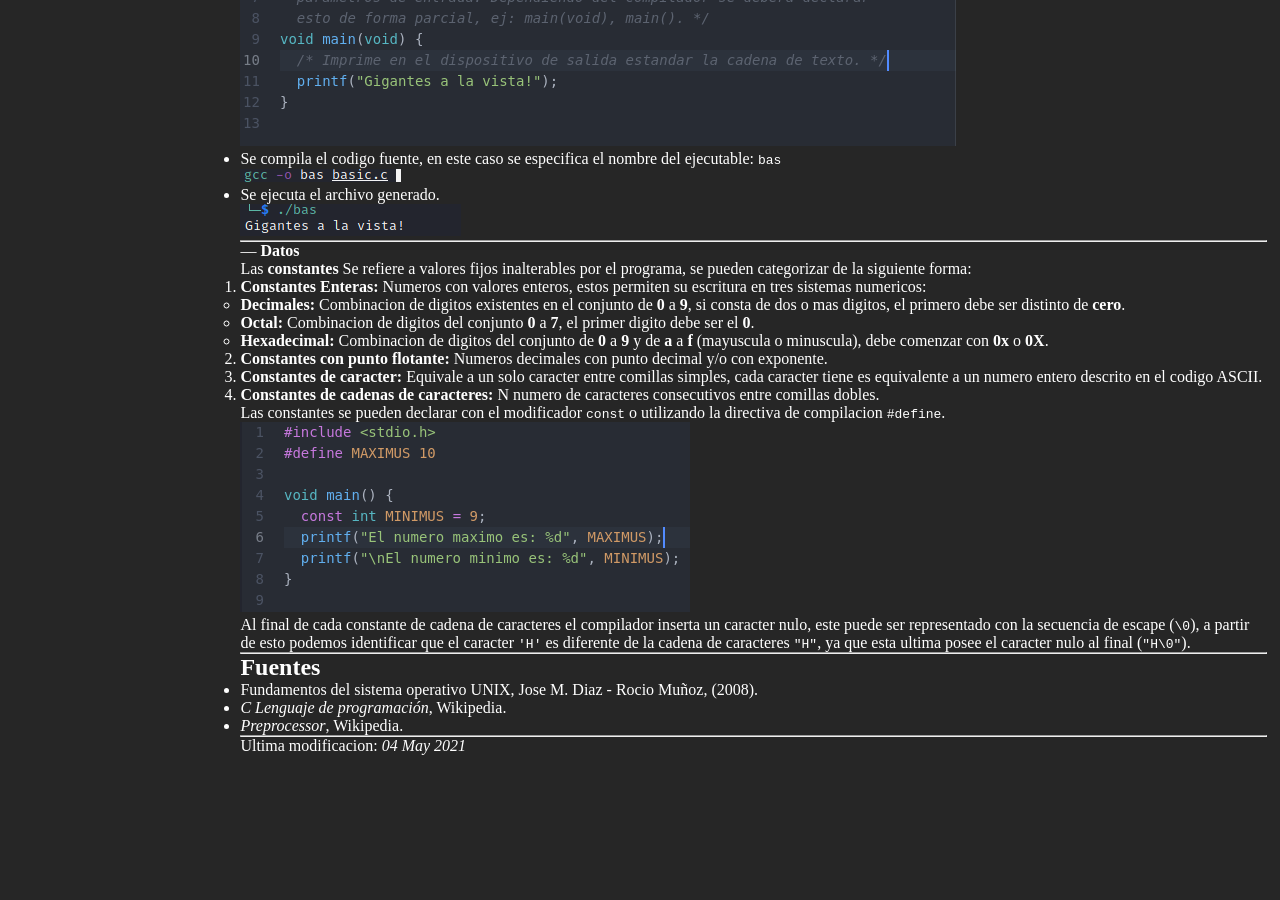
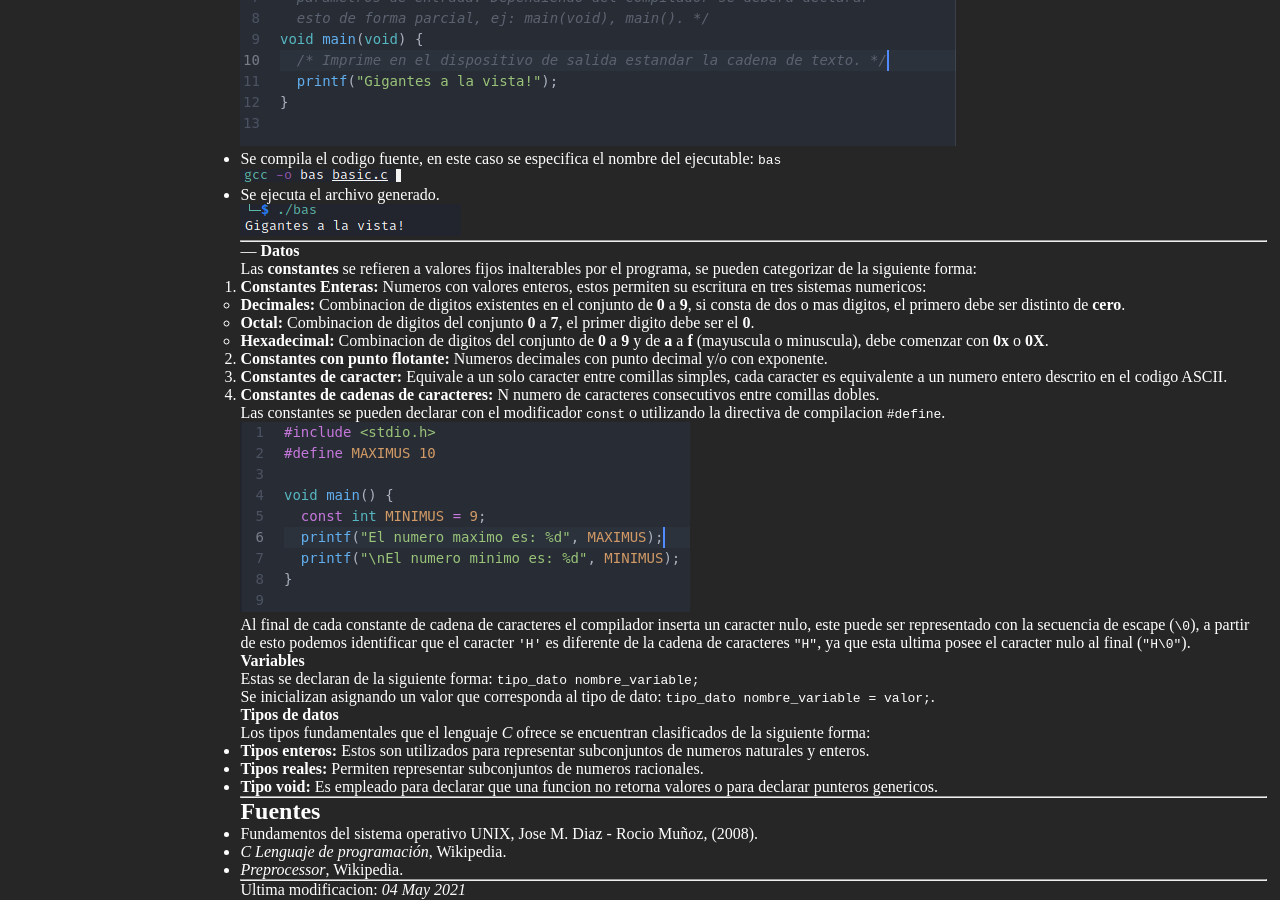
Before and after one commit to Grimpoteuthis-314/Grimpo, a Jekyll site: the page built from _posts/2021-04-18-introduction-c.md, in a window 1280 px wide and 900 px high, scrolled down 1283 px. Built offline with Jekyll 4.4.1, drawn with Linux system fonts in a browser that asks for light colours; before the commit the page ends 2051 px from its top, so only the background shows below that.

Commit message:
Variables y tipos de datos

```diff
--- a/_posts/2021-04-18-introduction-c.md
+++ b/_posts/2021-04-18-introduction-c.md
@@ -65,7 +65,7 @@ Se describe el siguiente caso, el compilador recibe el **código fuente** de un
 
 --- **Datos**
 
-Las **constantes** Se refiere a valores fijos inalterables por el programa, se pueden
+Las **constantes** se refieren a valores fijos inalterables por el programa, se pueden
 categorizar de la siguiente forma:
 
 1. **Constantes Enteras:** Numeros con valores enteros, estos permiten su escritura en
@@ -77,7 +77,7 @@ tres sistemas numericos:
 
 2. **Constantes con punto flotante:** Numeros decimales con punto decimal y/o con exponente.
 
-3. **Constantes de caracter:** Equivale a un solo caracter entre comillas simples, cada caracter tiene es equivalente a un numero entero descrito en el codigo ASCII.
+3. **Constantes de caracter:** Equivale a un solo caracter entre comillas simples, cada caracter es equivalente a un numero entero descrito en el codigo ASCII.
 
 4. **Constantes de cadenas de caracteres:** N numero de caracteres consecutivos entre
 comillas dobles.
@@ -90,6 +90,18 @@ de compilacion `#define`.
 Al final de cada constante de cadena de caracteres el compilador inserta un caracter nulo, este puede ser representado con la secuencia de escape (`\0`), a partir
 de esto podemos identificar que el caracter `'H'` es diferente de la cadena de caracteres `"H"`, ya que esta ultima posee el caracter nulo al final (`"H\0"`).
 
+**Variables**
+
+Estas se declaran de la siguiente forma: `tipo_dato nombre_variable;`
+
+Se inicializan asignando un valor que corresponda al tipo de dato: `tipo_dato nombre_variable = valor;`.
+
+**Tipos de datos**
+
+Los tipos fundamentales que el lenguaje *C* ofrece se encuentran clasificados de la siguiente forma:
+- **Tipos enteros:** Estos son utilizados para representar subconjuntos de numeros naturales y enteros.
+- **Tipos reales:** Permiten representar subconjuntos de numeros racionales.
+- **Tipo void:** Es empleado para declarar que una funcion no retorna valores o para declarar punteros genericos.
 
 
 
```
